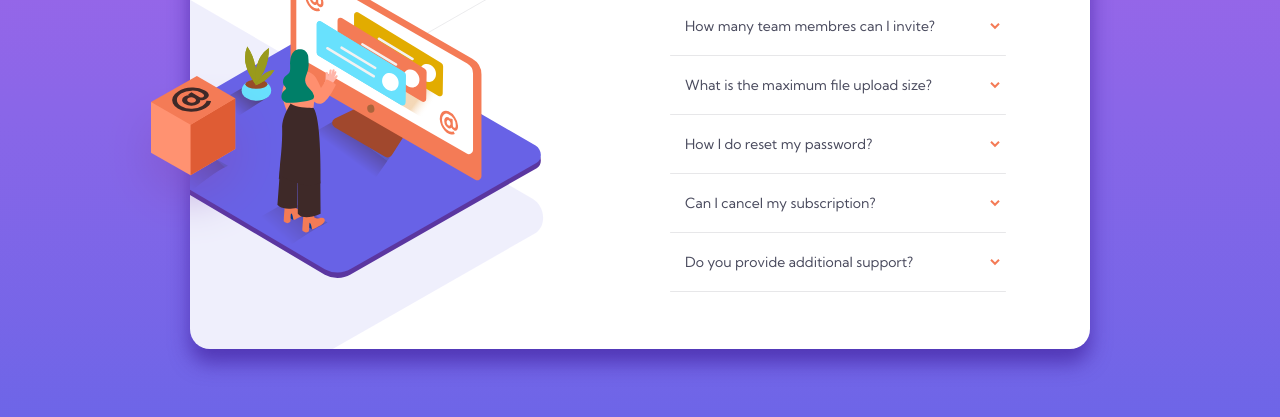
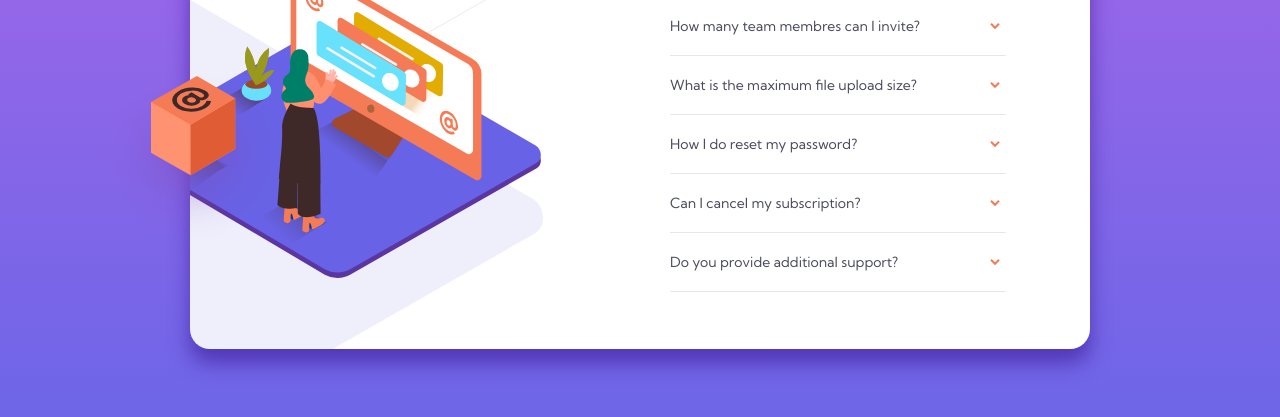
Before and after one commit to ShayReichert/faq_accordion_card, a plain HTML site: page index.html in a window 1280 px wide. Shown: the part 291-708 px from the top of the page. Drawn offline with Linux system fonts and the light colour scheme.

Commit message:
fix margin css

```diff
--- a/style.scss
+++ b/style.scss
@@ -181,7 +181,7 @@
     margin-right: 60px;
   }
   .question {
-    padding: 0 30px;
+    padding: 0 15px;
   }
   .underline {
     margin: 20px 10px 20px 30px;
```
Also changed, not shown: index.html (+0 -1 lines), package.json (deleted, +0 -17 lines), style.css, 1 other file.
